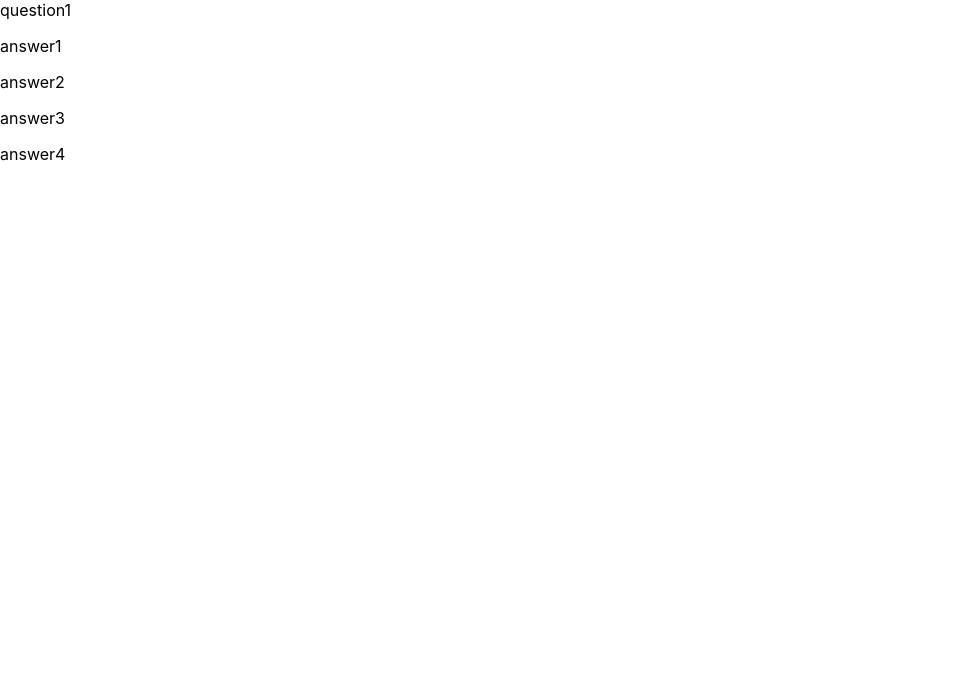
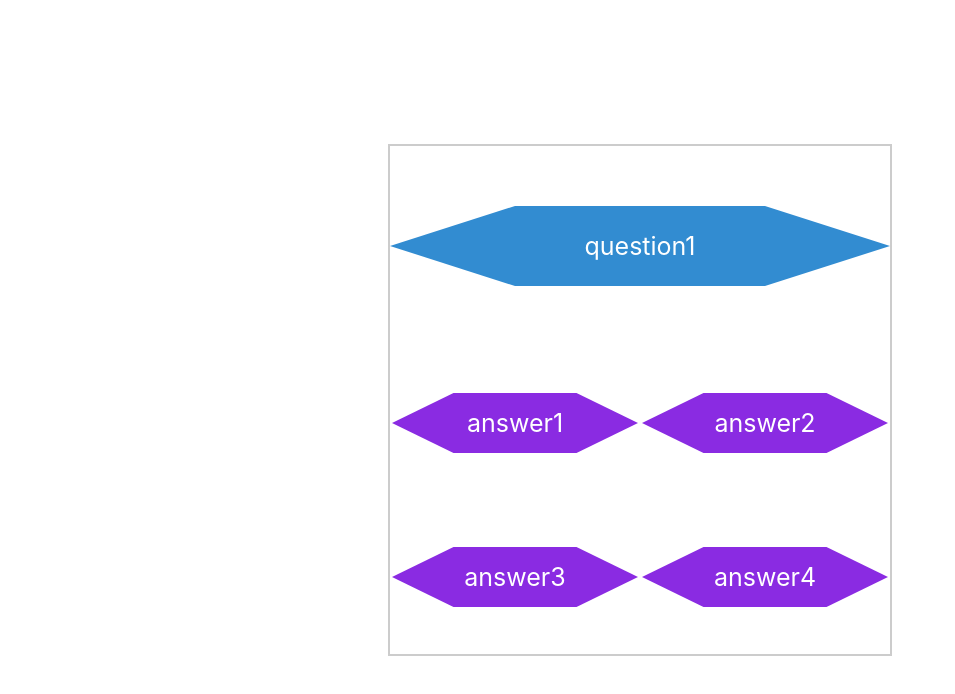
Before and after one commit to Arthur7711/Who-wants-to-be-interviewed-, a React (Create React App) app: page / in a window 1280 px wide. Shown: the top 694 px of the page, without its empty margins (0-955 px from the left). Built offline with nearby package versions, Linux system fonts and the light colour scheme.

Commit message:
style:(add all styles)

```diff
--- a/src/Milioner/Milioner.js
+++ b/src/Milioner/Milioner.js
@@ -5,13 +5,13 @@ import AnswersQuestions from "./anssersQuestions/AnssersQuestions";
 
 export default function Milioner() {
   return (
-    <>
+    <div className={styles.parentMilioner}>
       {AnswersQuestions.map((item, i) => (
         <div key={i} className={styles.milioner}>
           <Questions item={item} />
           <Answers item={item} />
         </div>
       ))}
-    </>
+    </div>
   );
 }
--- a/src/Milioner/Milioner.module.css
+++ b/src/Milioner/Milioner.module.css
@@ -0,0 +1,12 @@
+.parentMilioner {
+  display: flex;
+  justify-content: center;
+  align-items: center;
+  height: 100vh;
+  color: #fff;
+  font-size: 25px;
+}
+.milioner {
+  border: 2px solid #ccc;
+  width: 500px;
+}
--- a/src/Milioner/components/answers/Answers.js
+++ b/src/Milioner/components/answers/Answers.js
@@ -5,7 +5,7 @@ export default function Answers({ item }) {
   return (
     <div className={styles.answers}>
       {item.answers.map((el, i) => (
-        <div key={i}>
+        <div key={i} className={styles.answer}>
           <p>{el}</p>
         </div>
       ))}
--- a/src/Milioner/components/answers/Answers.module.css
+++ b/src/Milioner/components/answers/Answers.module.css
@@ -0,0 +1,13 @@
+.answers {
+  display: grid;
+  grid-template-columns: 50% 50%;
+}
+.answer {
+  margin: 2px;
+  display: flex;
+  justify-content: center;
+  align-items: center;
+  clip-path: polygon(25% 30%, 75% 30%, 100% 50%, 75% 70%, 25% 70%, 0% 50%);
+  background-color: blueviolet;
+  height: 150px;
+}
--- a/src/Milioner/components/questions/Questions.module.css
+++ b/src/Milioner/components/questions/Questions.module.css
@@ -0,0 +1,8 @@
+.questions {
+  display: flex;
+  justify-content: center;
+  align-items: center;
+  clip-path: polygon(25% 30%, 75% 30%, 100% 50%, 75% 70%, 25% 70%, 0% 50%);
+  background-color: #328cd1;
+  height: 200px;
+}
```
